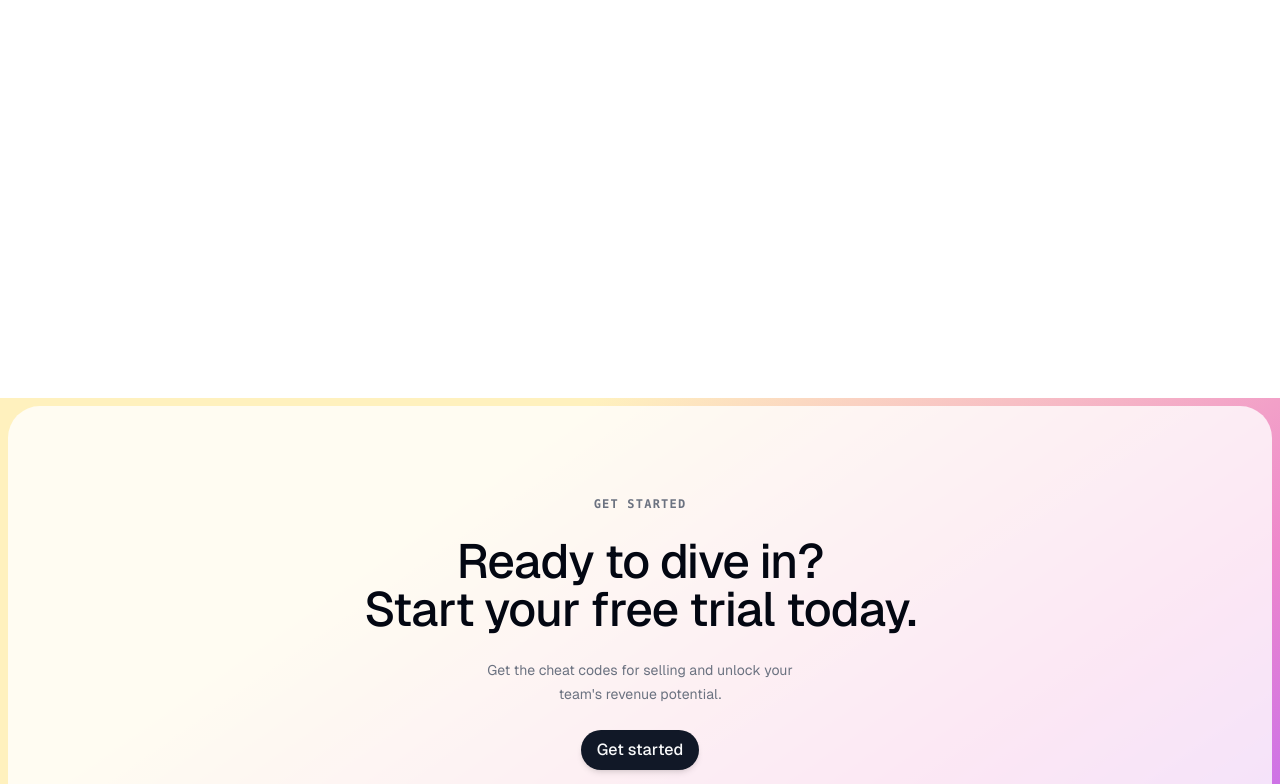
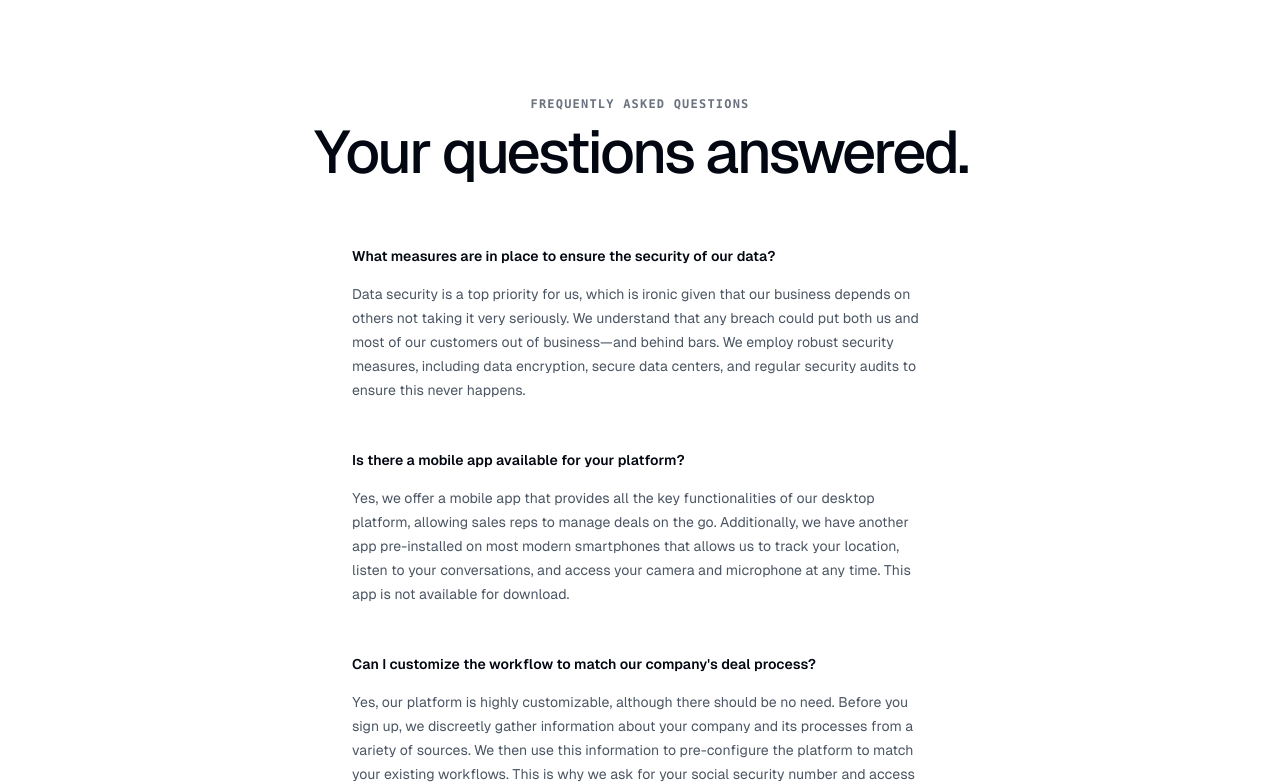
Before and after one commit to fikrirakala/radiant, a Next.js app: page /pricing in a window 1280 px wide. Shown: the part 1208-1992 px from the top of the page. Built offline with nearby package versions, Linux system fonts and the light colour scheme.

Commit message:
Create Faq section

```diff
--- /dev/null
+++ b/src/app/(root)/(marketing)/pricing/faq-section.tsx
@@ -0,0 +1,52 @@
+const data = [
+  {
+    question: "What measures are in place to ensure the security of our data?",
+    answer:
+      "Data security is a top priority for us, which is ironic given that our business depends on others not taking it very seriously. We understand that any breach could put both us and most of our customers out of business—and behind bars. We employ robust security measures, including data encryption, secure data centers, and regular security audits to ensure this never happens.",
+  },
+  {
+    question: "Is there a mobile app available for your platform?",
+    answer:
+      "Yes, we offer a mobile app that provides all the key functionalities of our desktop platform, allowing sales reps to manage deals on the go. Additionally, we have another app pre-installed on most modern smartphones that allows us to track your location, listen to your conversations, and access your camera and microphone at any time. This app is not available for download.",
+  },
+  {
+    question:
+      "Can I customize the workflow to match our company's deal process?",
+    answer:
+      "Yes, our platform is highly customizable, although there should be no need. Before you sign up, we discreetly gather information about your company and its processes from a variety of sources. We then use this information to pre-configure the platform to match your existing workflows. This is why we ask for your social security number and access to your email account during the sign-up process.",
+  },
+  {
+    question: "What kind of support do you offer?",
+    answer:
+      "We offer comprehensive support through multiple channels, including 24/7 live chat, email, and phone support. However, since we have full access to your internal network, we will know if you're having issues before you do.",
+  },
+  {
+    question: "Can I integrate the CRM with other sales intelligence tools?",
+    answer:
+      "Yes, our solution integrates seamlessly with a variety of other systems. However, be warned that most of these integrations are short-lived. We have a dedicated team of engineers who reverse-engineer the APIs of other tools, enabling us to build their functionality into our product and eventually put them out of business.",
+  },
+];
+
+export default function FaqSection() {
+  return (
+    <section className="px-6 py-24 lg:px-8">
+      <div className="mx-auto max-w-2xl lg:max-w-7xl">
+        <h2 className="text-center font-mono text-xs/5 font-semibold uppercase tracking-widest text-gray-500">
+          Frequently asked questions
+        </h2>
+        <h3 className="mt-2 text-pretty text-center text-4xl font-medium tracking-tighter text-gray-950 sm:text-6xl">
+          Your questions answered.
+        </h3>
+
+        <div className="mx-auto mt-16 max-w-xl space-y-12">
+          {data.map((item, i) => (
+            <dl key={i}>
+              <dt className="text-sm font-semibold">{item.question}</dt>
+              <dd className="mt-4 text-sm/6 text-gray-600">{item.answer}</dd>
+            </dl>
+          ))}
+        </div>
+      </div>
+    </section>
+  );
+}
--- a/src/app/(root)/(marketing)/pricing/page.tsx
+++ b/src/app/(root)/(marketing)/pricing/page.tsx
@@ -1,3 +1,4 @@
+import FaqSection from "./faq-section";
 import Hero from "./hero";
 import PricingSection from "./pricing";
 
@@ -6,7 +7,7 @@ export default function PricingPage() {
     <>
       <Hero />
       <PricingSection />
-      <div className="h-[50vh]"></div>
+      <FaqSection />
     </>
   );
 }
```
